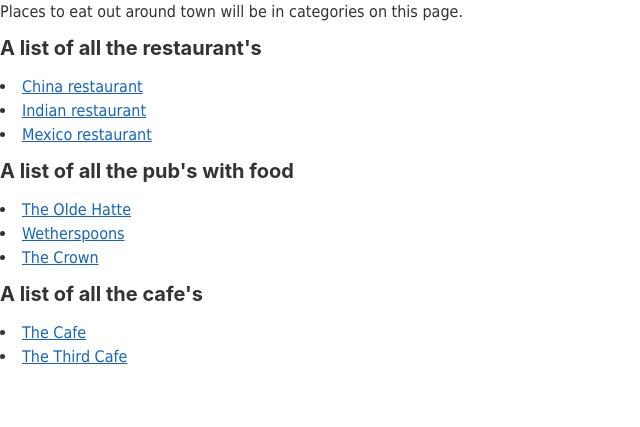
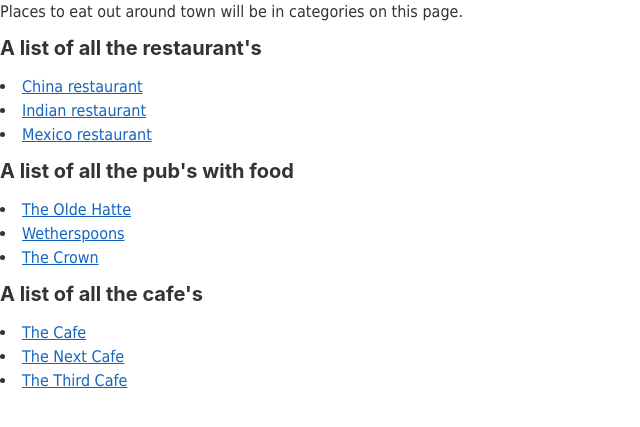
Before and after one commit to chipsandcurrysauce/chipsandcurrysauce.github.io, a Jekyll site: the page built from _pages/eating-out/index.html, in a window 1280 px wide. Shown: the top 427 px of the page, without its empty margins (0-640 px from the left). Built offline with Jekyll 4.4.1, drawn with Linux system fonts in a browser that asks for light colours.

```diff
--- a/_includes/eating-out/index.html
+++ b/_includes/eating-out/index.html
@@ -9,7 +9,7 @@
 
       {% for restaurants in site.pages %}
         {% if restaurants.category == 'restaurants' %}
-       <li><a href="{{ restaurants.url }}">{{ restaurants.title }}</a></li>
+       <li><a href="{{ site.baseurl }}/{{ restaurants.url }}">{{ restaurants.title }}</a></li>
         {% endif %}
       {% endfor %}
   </p>
@@ -21,7 +21,7 @@
 
       {% for pub-grub in site.pages %}
         {% if pub-grub.category == 'pub-grub' %}
-       <li><a href="{{ pub-grub.url }}">{{ pub-grub.title }}</a></li>
+       <li><a href="{{ site.baseurl }}/{{ pub-grub.url }}">{{ pub-grub.title }}</a></li>
         {% endif %}
       {% endfor %}
     </p>
@@ -33,7 +33,7 @@
 
             {% for cafes in site.pages %}
               {% if cafes.category == 'cafes' %}
-             <li><a href="{{ cafes.url }}">{{ cafes.title }}</a></li>
+             <li><a href="{{ site.baseurl }}/{{ cafes.url }}">{{ cafes.title }}</a></li>
               {% endif %}
             {% endfor %}
   </p>
--- a/_pages/eating-out/cafes/the-next-cafe/the-next-cafe.html
+++ b/_pages/eating-out/cafes/the-next-cafe/the-next-cafe.html
@@ -1,6 +1,6 @@
 ---
 title: The Next Cafe
-permalink: {{ site.baseurl }}/eating-out/cafes/the-next-cafe
+permalink: eating-out/cafes/the-next-cafe
 layout: pages/eating-out/cafe/cafes
 category: cafes
 ---
```
